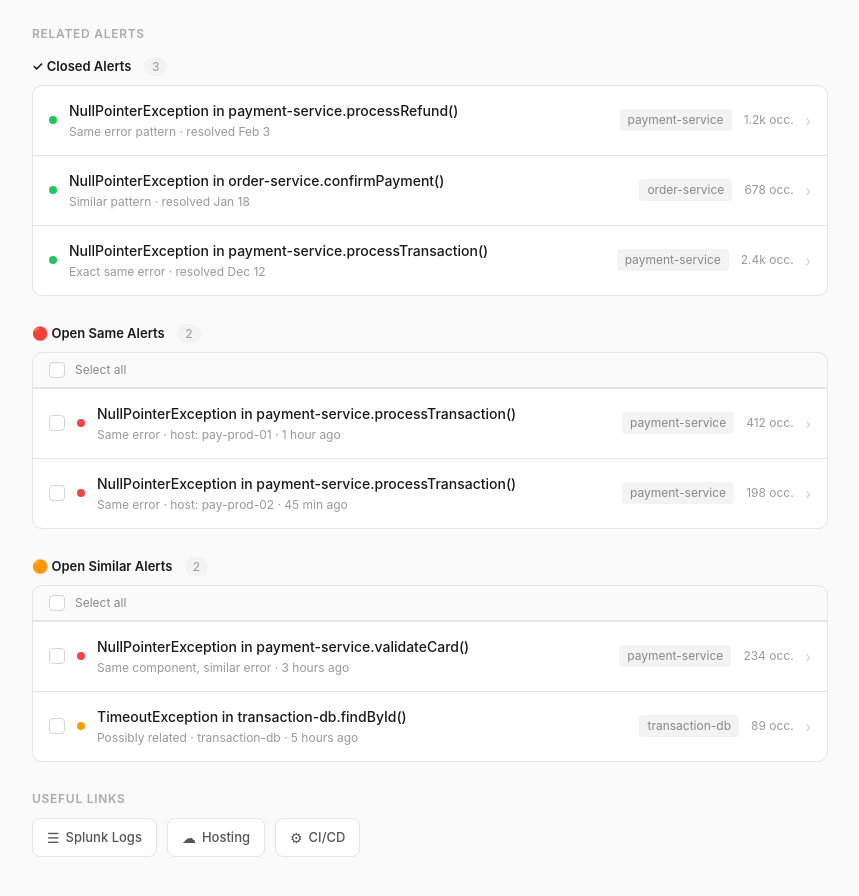
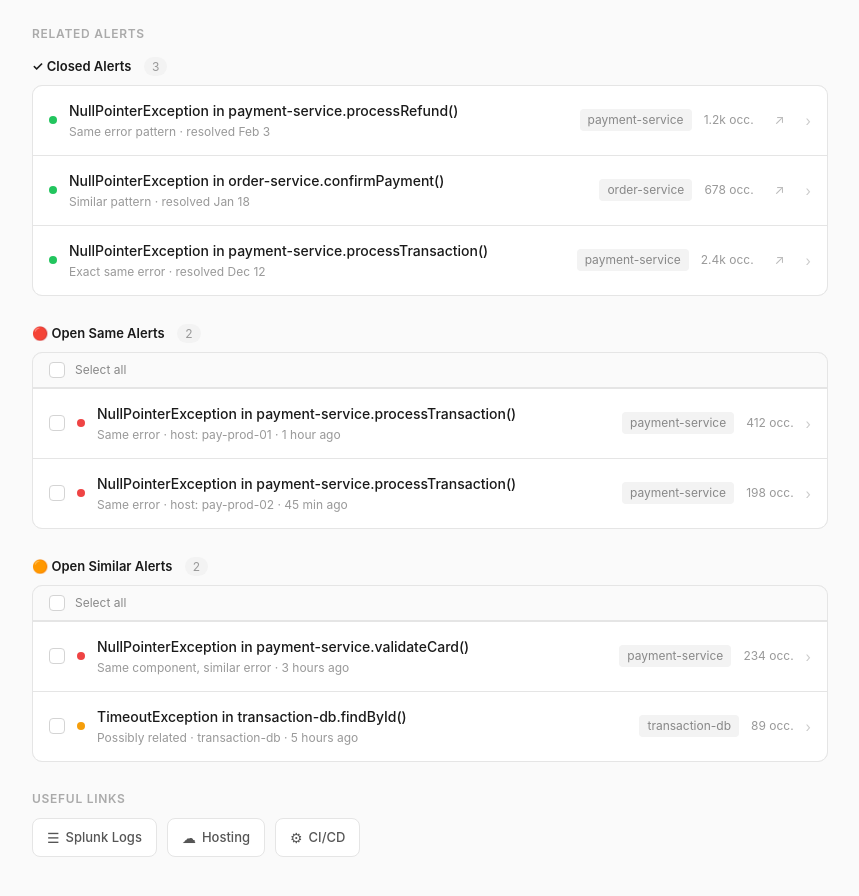
Before and after one commit to xojiodyes/jira-manager, a website: page alert-ui-mockup.html in a window 1280 px wide. Shown: the part 1047-1943 px from the top of the page, without its empty margins (210-1069 px from the left). Drawn offline with Linux system fonts and the light colour scheme.

Commit message:
feat: add related links to alert UI for improved navigation

```diff
--- a/alert-ui-mockup.html
+++ b/alert-ui-mockup.html
@@ -460,6 +460,25 @@
       font-size: 12px;
       color: #999;
       white-space: nowrap;
+    }
+
+    .related-link {
+      display: inline-flex;
+      align-items: center;
+      justify-content: center;
+      width: 28px;
+      height: 28px;
+      border-radius: 6px;
+      color: #bbb;
+      font-size: 13px;
+      text-decoration: none;
+      flex-shrink: 0;
+      transition: all 0.15s;
+    }
+
+    .related-link:hover {
+      background: #f0f0f0;
+      color: #4f6df5;
     }
 
     .related-chevron {
@@ -1191,6 +1210,7 @@
               </div>
               <span class="related-component" data-bind="currentComponent"></span>
               <span class="related-count">1.2k occ.</span>
+              <a href="#" class="related-link" title="Open alert" onclick="event.stopPropagation()">&#8599;</a>
               <span class="related-chevron">&rsaquo;</span>
             </div>
             <div class="expand-panel">
@@ -1215,6 +1235,7 @@
               </div>
               <span class="related-component" data-bind="orderService"></span>
               <span class="related-count">678 occ.</span>
+              <a href="#" class="related-link" title="Open alert" onclick="event.stopPropagation()">&#8599;</a>
               <span class="related-chevron">&rsaquo;</span>
             </div>
             <div class="expand-panel">
@@ -1239,6 +1260,7 @@
               </div>
               <span class="related-component" data-bind="currentComponent"></span>
               <span class="related-count">2.4k occ.</span>
+              <a href="#" class="related-link" title="Open alert" onclick="event.stopPropagation()">&#8599;</a>
               <span class="related-chevron">&rsaquo;</span>
             </div>
             <div class="expand-panel">
```
